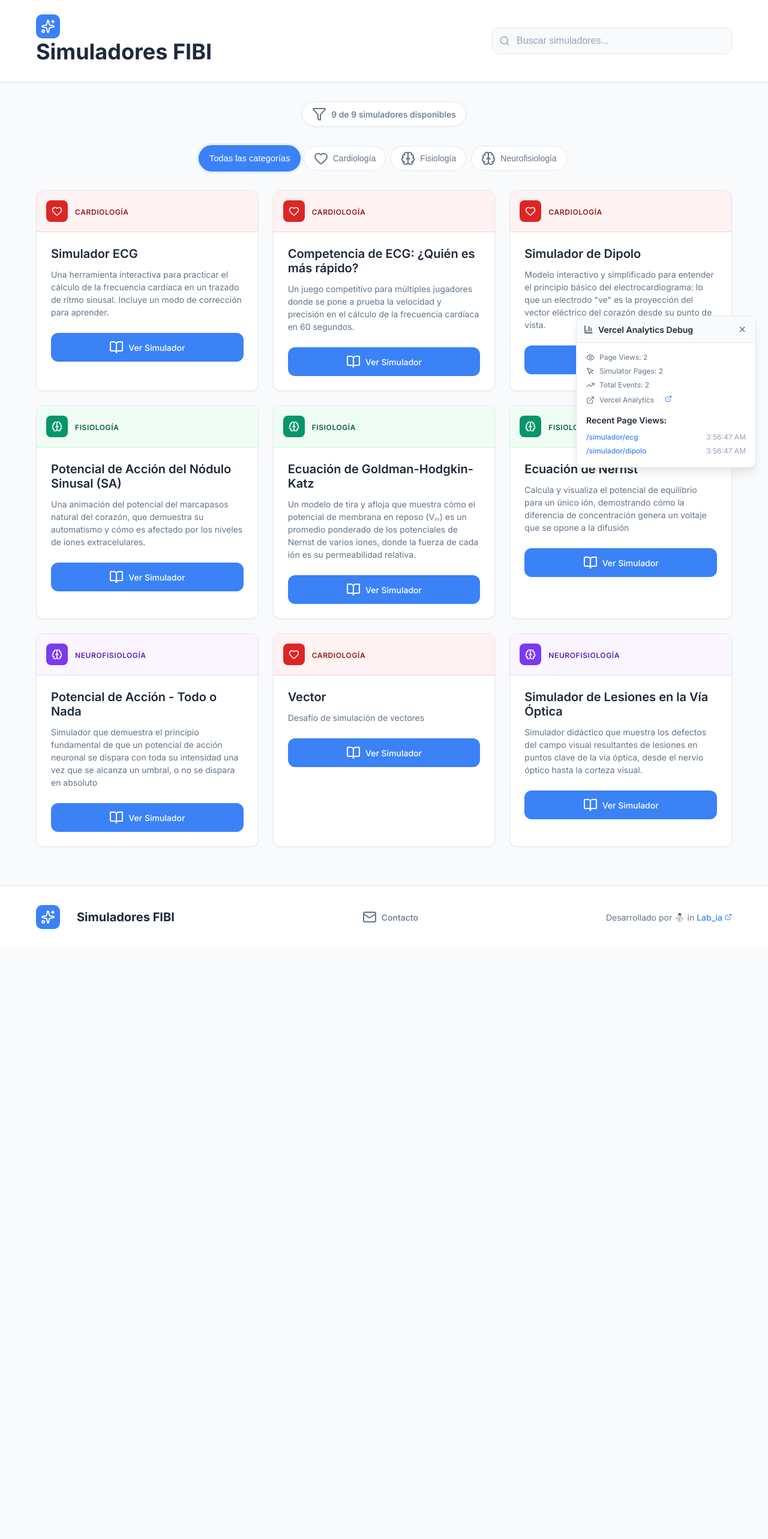
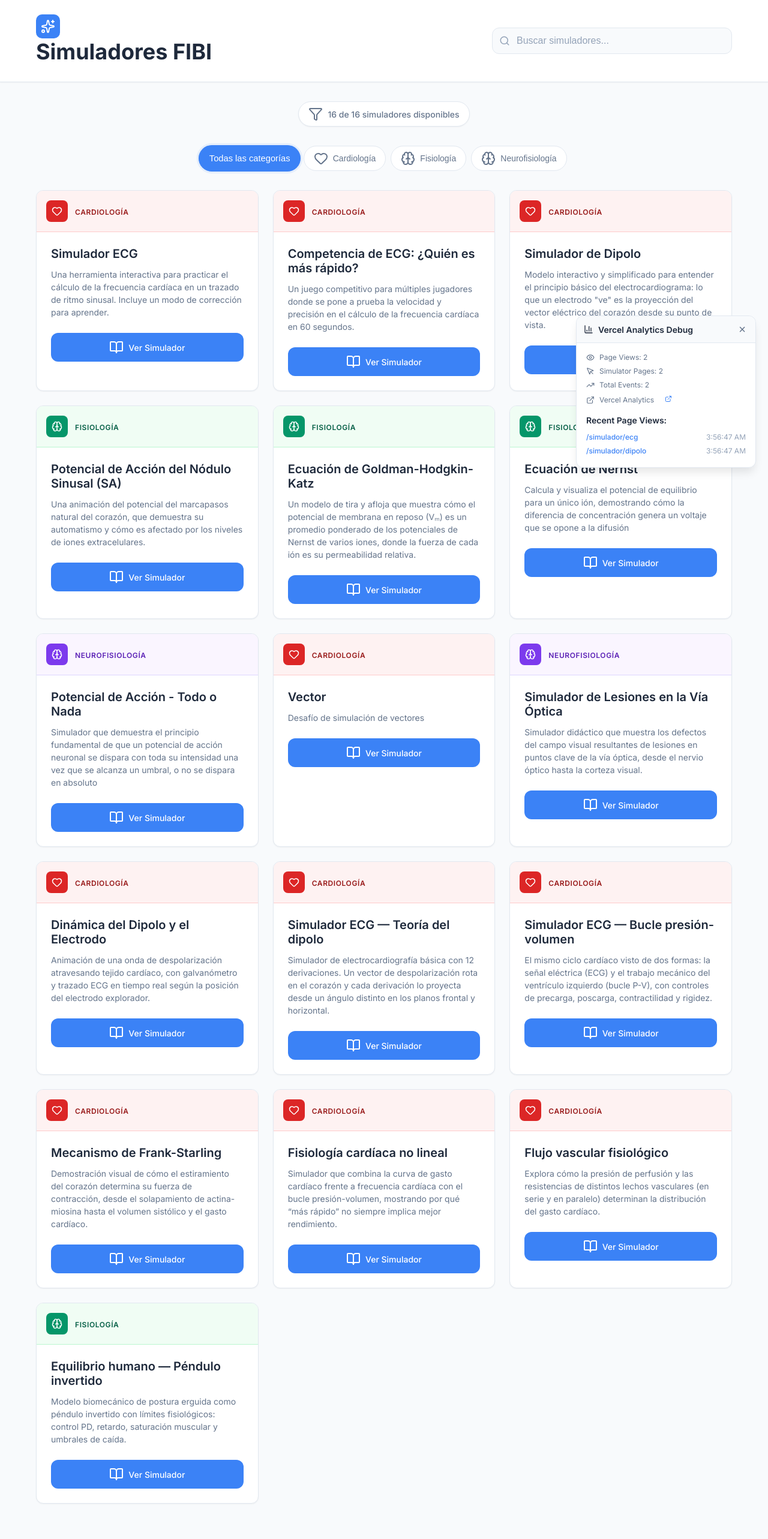
Before and after one commit to edusUNC/biosim, a Next.js app: page / in a window 1280 px wide. Shown: the top 2566 px of the page at 60% size. Before the commit the page ends 1581 px from the top, so only its background shows below. Built offline with nearby package versions, Linux system fonts and the light colour scheme.

Commit message:
add to the index

```diff
--- a/data/simuladores.ts
+++ b/data/simuladores.ts
@@ -180,6 +180,139 @@ export const simuladores: Simulador[] = [
       "Comprensión del concepto de campo visual y proyección retiniana."
     ],
     tiempoEstimado: "5–10 minutos"
+  },
+  {
+    id: 'dipolo4',
+    nombre: 'Dinámica del Dipolo y el Electrodo',
+    descripcion: 'Animación de una onda de despolarización atravesando tejido cardíaco, con galvanómetro y trazado ECG en tiempo real según la posición del electrodo explorador.',
+    categoria: 'Cardiología',
+    objetivo: 'Comprender cómo el ángulo entre el vector de despolarización y el electrodo determina si la deflexión es positiva, negativa o isodifásica.',
+    archivo: 'dipolo4.html',
+    instrucciones: [
+      "Observa el tejido cardíaco mientras la onda de despolarización avanza y genera el trazado ECG.",
+      "Mueve el deslizador de posición del electrodo y compara la lectura del galvanómetro con la forma de la onda.",
+      "Usa los presets 'Máximo Positivo', 'Isodifásico' y 'Máximo Negativo' para fijar posiciones clave.",
+      "Lee la explicación en vivo para relacionar el ángulo del electrodo con el signo de la deflexión."
+    ],
+    requisitos: [
+      'Concepto básico de dipolo eléctrico',
+      'Nociones de electrocardiografía'
+    ],
+    tiempoEstimado: '10-15 minutos'
+  },
+  {
+    id: 'simulador-ecg',
+    nombre: 'Simulador ECG — Teoría del dipolo',
+    descripcion: 'Simulador de electrocardiografía básica con 12 derivaciones. Un vector de despolarización rota en el corazón y cada derivación lo proyecta desde un ángulo distinto en los planos frontal y horizontal.',
+    categoria: 'Cardiología',
+    objetivo: 'Relacionar el ángulo del vector cardíaco con la polaridad y amplitud de las ondas en las derivaciones de miembros y precordiales.',
+    archivo: 'simulador-ecg.html',
+    instrucciones: [
+      "En modo automático, reproduce el ciclo cardíaco y ajusta la frecuencia con el deslizador.",
+      "Selecciona una derivación para inspeccionarla en el trazado principal y en la grilla de 12 derivaciones.",
+      "Cambia a modo vector manual y arrastra la punta del vector en el plano frontal y en el horizontal.",
+      "Compara cómo se acercan o alejan las derivaciones del vector y si la onda resulta positiva o negativa."
+    ],
+    requisitos: [
+      'Sistema de referencia hexaxial',
+      'Derivaciones de miembros y precordiales'
+    ],
+    tiempoEstimado: '15-25 minutos'
+  },
+  {
+    id: 'simulador-pv-ecg',
+    nombre: 'Simulador ECG — Bucle presión-volumen',
+    descripcion: 'El mismo ciclo cardíaco visto de dos formas: la señal eléctrica (ECG) y el trabajo mecánico del ventrículo izquierdo (bucle P-V), con controles de precarga, poscarga, contractilidad y rigidez.',
+    categoria: 'Cardiología',
+    objetivo: 'Correlacionar cambios hemodinámicos (precarga, poscarga, contractilidad) con la deformación del bucle P-V, la fracción de eyección y el ECG.',
+    archivo: 'simulador-pv-ecg2.html',
+    instrucciones: [
+      "Reproduce o pausa el ciclo y observa el ECG junto al bucle presión-volumen.",
+      "Ajusta precarga (volumen diastólico final), contractilidad (Emax), poscarga y rigidez diastólica.",
+      "Cambia la frecuencia cardíaca y observa el gasto cardíaco y la fracción de eyección.",
+      "Relaciona cada cambio de parámetro con la forma del bucle y las estadísticas del panel."
+    ],
+    requisitos: [
+      'Ciclo cardíaco y bucle presión-volumen',
+      'Conceptos de precarga, poscarga y contractilidad'
+    ],
+    tiempoEstimado: '15-25 minutos'
+  },
+  {
+    id: 'frank-starling',
+    nombre: 'Mecanismo de Frank-Starling',
+    descripcion: 'Demostración visual de cómo el estiramiento del corazón determina su fuerza de contracción, desde el solapamiento de actina-miosina hasta el volumen sistólico y el gasto cardíaco.',
+    categoria: 'Cardiología',
+    objetivo: 'Entender la ley de Frank-Starling: a mayor precarga (llenado ventricular), mayor fuerza contráctil y mayor volumen sistólico, dentro de un rango fisiológico.',
+    archivo: 'frank-starling.html',
+    instrucciones: [
+      "Mueve el deslizador de precarga / llenado ventricular.",
+      "Observa cómo cambian la fuerza contráctil, el volumen sistólico y el gasto cardíaco.",
+      "Compara la animación del corazón (nivel macroscópico) con el diagrama del sarcómero (nivel microscópico).",
+      "Revisa el gráfico de rendimiento y la explicación de la ley de Frank-Starling."
+    ],
+    requisitos: [
+      'Fisiología cardíaca básica',
+      'Concepto de precarga y volumen sistólico'
+    ],
+    tiempoEstimado: '10-15 minutos'
+  },
+  {
+    id: 'no-linear',
+    nombre: 'Fisiología cardíaca no lineal',
+    descripcion: 'Simulador que combina la curva de gasto cardíaco frente a frecuencia cardíaca con el bucle presión-volumen, mostrando por qué “más rápido” no siempre implica mejor rendimiento.',
+    categoria: 'Cardiología',
+    objetivo: 'Comprender la relación no lineal entre frecuencia cardíaca, volumen sistólico y gasto cardíaco, y cómo el acortamiento de la diástole reduce el llenado y el trabajo por latido.',
+    archivo: 'no-linear.html',
+    instrucciones: [
+      "Ajusta la edad y la frecuencia cardíaca con los deslizadores.",
+      "Observa el gráfico de gasto cardíaco: sube hasta un óptimo y luego cae.",
+      "Mira el bucle P-V a la derecha: al subir la FC se estrecha (menor volumen sistólico y trabajo por latido).",
+      "Compara los valores de gasto cardíaco, trabajo por latido y trabajo por minuto."
+    ],
+    requisitos: [
+      'Gasto cardíaco = FC × volumen sistólico',
+      'Nociones de bucle presión-volumen'
+    ],
+    tiempoEstimado: '10-20 minutos'
+  },
+  {
+    id: 'resistencia',
+    nombre: 'Flujo vascular fisiológico',
+    descripcion: 'Explora cómo la presión de perfusión y las resistencias de distintos lechos vasculares (en serie y en paralelo) determinan la distribución del gasto cardíaco.',
+    categoria: 'Cardiología',
+    objetivo: 'Aplicar la relación flujo = ΔP / R y entender el efecto de resistencias en paralelo sobre la resistencia total y el flujo a cada órgano.',
+    archivo: 'resistencia.html',
+    instrucciones: [
+      "Ajusta la presión de perfusión y las resistencias arterial y venosa globales.",
+      "Modifica las resistencias orgánicas en paralelo (cerebro, riñón, etc.).",
+      "Observa cómo cambia el flujo total y la distribución entre lechos.",
+      "Relaciona un aumento local de resistencia con la caída del flujo a ese órgano."
+    ],
+    requisitos: [
+      'Ley de Ohm aplicada a hemodinamia',
+      'Resistencias en serie y en paralelo'
+    ],
+    tiempoEstimado: '10-15 minutos'
+  },
+  {
+    id: 'equilibrio',
+    nombre: 'Equilibrio humano — Péndulo invertido',
+    descripcion: 'Modelo biomecánico de postura erguida como péndulo invertido con límites fisiológicos: control PD, retardo, saturación muscular y umbrales de caída.',
+    categoria: 'Fisiología',
+    objetivo: 'Explorar cómo la ganancia del control, el retardo sensorial y la saturación del torque muscular afectan la estabilidad postural y el riesgo de caída.',
+    archivo: 'equilibrio.html',
+    instrucciones: [
+      "Prueba los presets (estable, sub-amortiguado, retardo alto, saturación muscular, gravedad lunar, niño, adulto alto).",
+      "Ajusta altura, masa, ganancias del controlador y límites de torque.",
+      "Observa el ángulo, la velocidad y si el modelo cruza el umbral de caída.",
+      "Compara cómo el retardo o la saturación desestabilizan un sistema que antes era estable."
+    ],
+    requisitos: [
+      'Nociones de control y realimentación',
+      'Conceptos básicos de biomecánica postural'
+    ],
+    tiempoEstimado: '10-20 minutos'
   }
 ];
 
```
Lines whose indentation alone changed are shown as unchanged.
